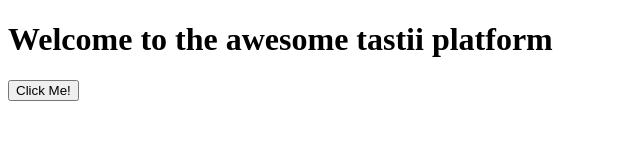
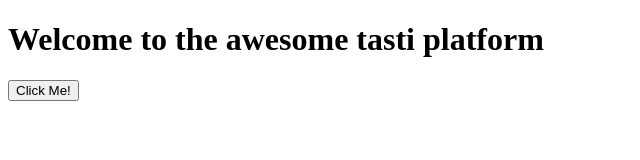
Before and after one commit to feras97/FertastiCom, a plain HTML site: page index.html in a window 1280 px wide. Shown: the full height of the page, 0-640 px from the left. Drawn offline with Linux system fonts and the light colour scheme.

Commit message:
Update index.html
update3

```diff
--- a/index.html
+++ b/index.html
@@ -2,7 +2,7 @@
 <html>
 <body>
 
-<h1>Welcome to the awesome tastii platform</h1>
+<h1>Welcome to the awesome tasti platform</h1>
 
 <button type="button" onclick="myFunction()">Click Me!</button>
  <script>
```
